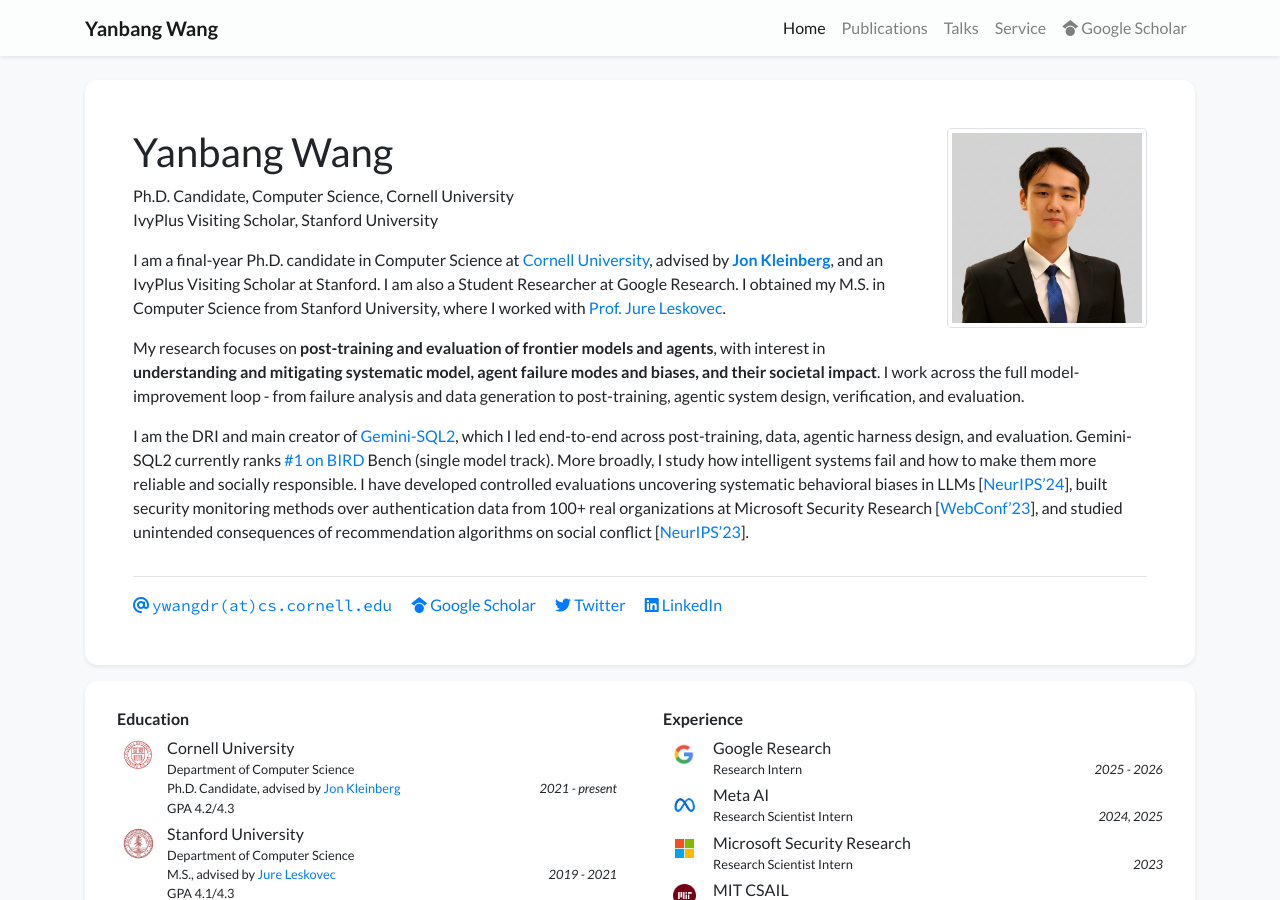
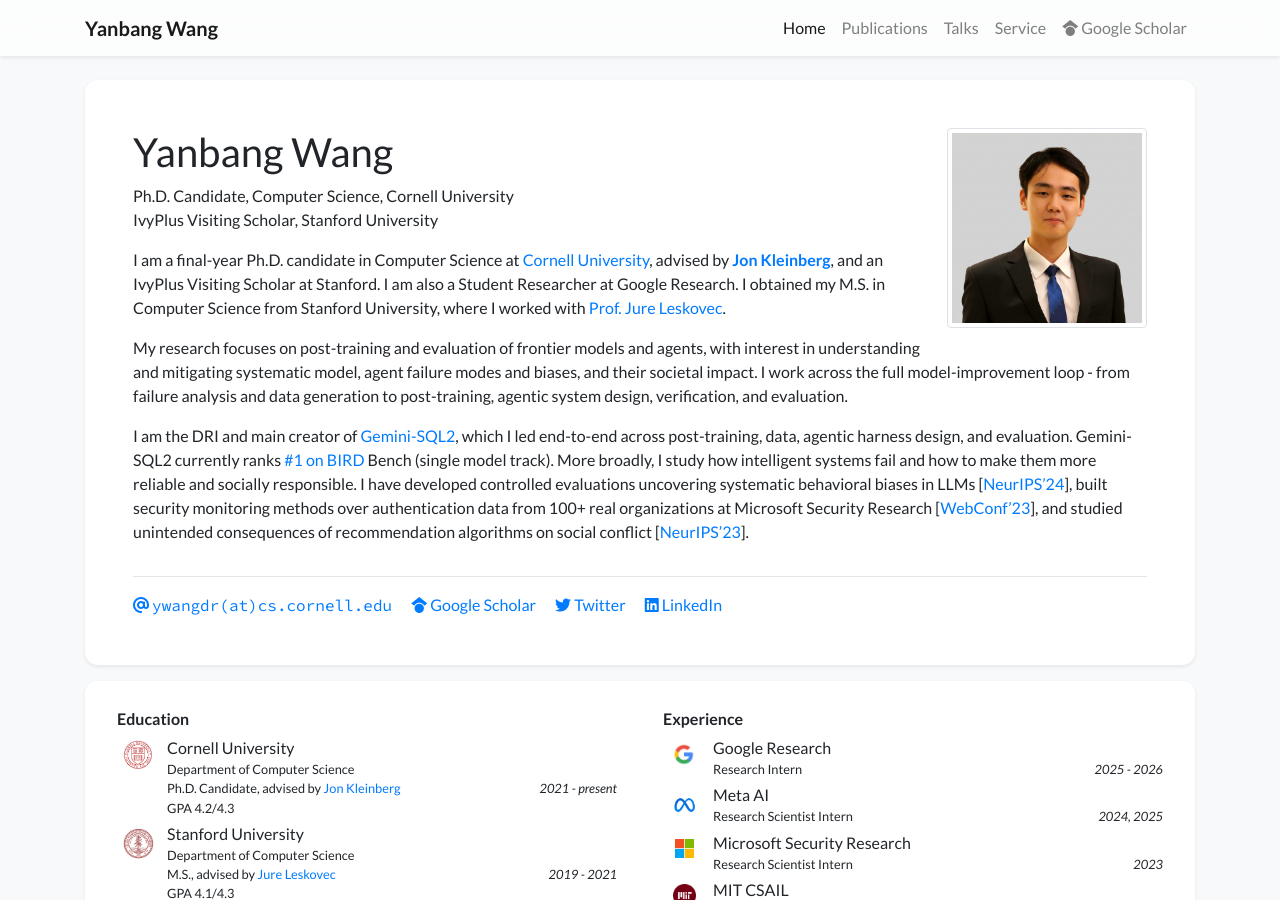
Before and after one commit to Abel0828/abel0828.github.io, a Jekyll site: the page built from index.html, in a window 1280 px wide and 900 px high. Built offline with Jekyll 4.4.1, drawn with Linux system fonts in a browser that asks for light colours; nearby versions of some CDN libraries; a style sheet for code colours, icons or effects is not loaded.

```diff
--- a/_data/profile.yml
+++ b/_data/profile.yml
@@ -24,8 +24,8 @@ short_bio: >-
     <a href="https://cs.stanford.edu/people/jure/" target="_blank">Prof. Jure Leskovec</a>.
   </p>
   <p>
-    My research focuses on <strong>post-training and evaluation of frontier models and agents</strong>,
-    with interest in <strong>understanding and mitigating systematic model, agent failure modes and biases, and their societal impact</strong>.
+    My research focuses on post-training and evaluation of frontier models and agents,
+    with interest in understanding and mitigating systematic model, agent failure modes and biases, and their societal impact.
     I work across the full model-improvement loop - from failure analysis and data generation to
     post-training, agentic system design, verification, and evaluation.
   </p>
```
